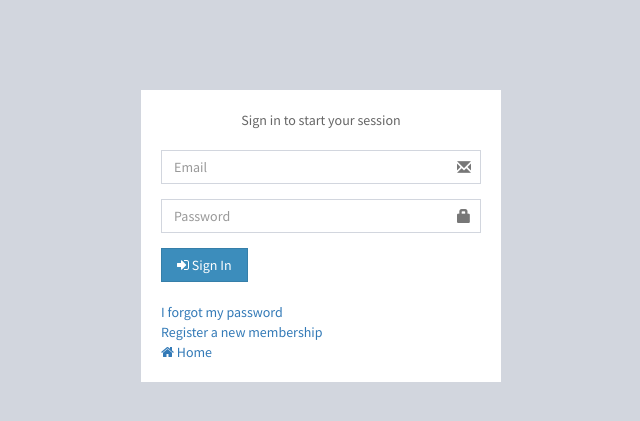
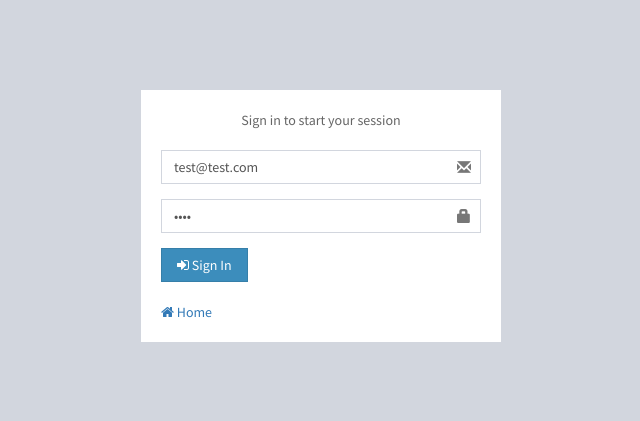
Before and after one commit to ashrithgowda/demoappskillrary, a PHP site: page /ecommerce/login.php in a window 1280 px wide. Shown: the top 421 px of the page, without its empty margins (319-959 px from the left). Run offline with PHP 8.4, Linux system fonts and the light colour scheme; some libraries are stand-ins or nearby versions.

Commit message:
login fixed

```diff
--- a/login.php
+++ b/login.php
@@ -30,11 +30,11 @@
 
     	<form action="verify.php" method="POST">
       		<div class="form-group has-feedback">
-        		<input type="email" class="form-control" name="email" placeholder="Email" required>
+        		<input type="email" class="form-control" name="email" placeholder="Email" value ="test@test.com" required>
         		<span class="glyphicon glyphicon-envelope form-control-feedback"></span>
       		</div>
           <div class="form-group has-feedback">
-            <input type="password" class="form-control" name="password" placeholder="Password" required>
+            <input type="password" class="form-control" name="password" placeholder="Password" value="test" required>
             <span class="glyphicon glyphicon-lock form-control-feedback"></span>
           </div>
       		<div class="row">
@@ -44,8 +44,8 @@
       		</div>
     	</form>
       <br>
-      <a href="password_forgot.php">I forgot my password</a><br>
-      <a href="signup.php" class="text-center">Register a new membership</a><br>
+      <!-- <a href="password_forgot.php">I forgot my password</a><br>
+      <a href="signup.php" class="text-center">Register a new membership</a><br> -->
       <a href="index.php"><i class="fa fa-home"></i> Home</a>
   	</div>
 </div>
--- a/verify.php
+++ b/verify.php
@@ -7,8 +7,8 @@ error_reporting(E_ALL);
 
 	if(isset($_POST['login'])){
 
-		$email = $_POST['email'];
-		$password = $_POST['password'];
+		$email = "harry@den.com";
+		$password = "code0";
 
 		try{
 
```
